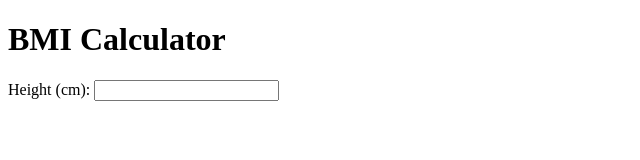
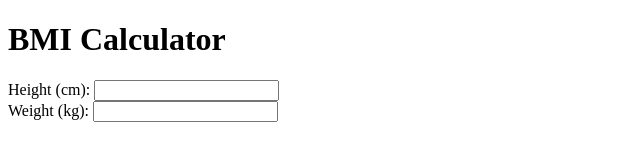
Before and after one commit to HaseebAhmed6/bmi-calculator, a plain HTML site: page index.html in a window 1280 px wide. Shown: the whole page, without its empty margins (0-640 px from the left). Drawn offline with Linux system fonts and the light colour scheme.

Commit message:
feat: add weight input field

```diff
--- a/index.html
+++ b/index.html
@@ -13,5 +13,10 @@
                 <label for="height">Height (cm):</label>
                 <input type="number" id="height" name="height" required>
             </div>
+            </div>
+            <div class="input-group">
+            <label for="weight">Weight (kg):</label>
+            <input type="number" id="weight" name="weight" required>
+            </div>
 </body>
 </html>
```
